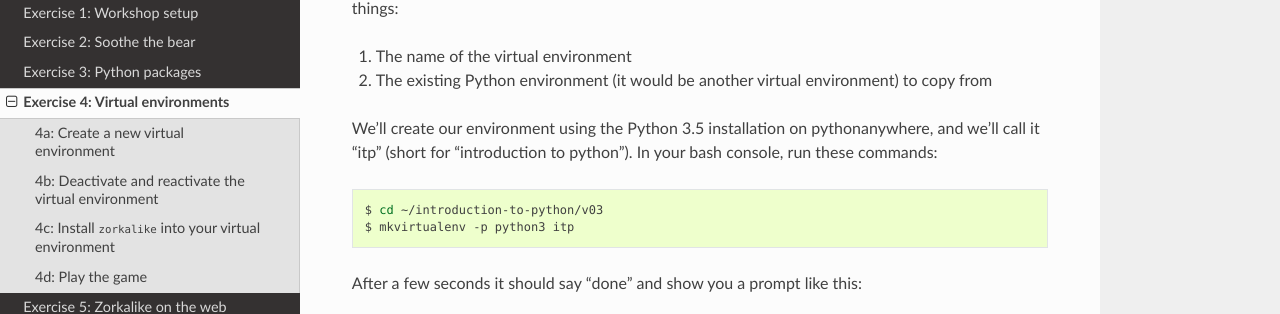
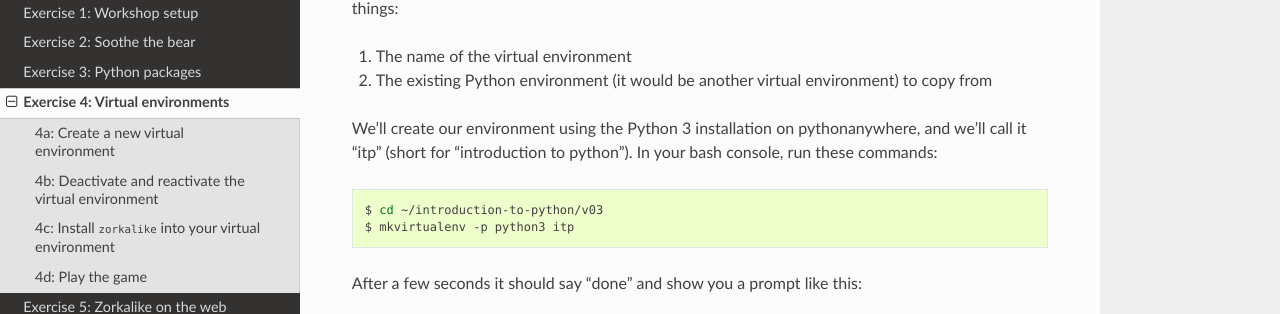
Before and after one commit to sixty-north/introduction-to-python, a Sphinx documentation site: the page built from exercises/source/exercise_4.rst, in a window 1280 px wide and 1400 px high, scrolled down 545 px. Shown: the part 139-453 px from the top of the window. Built offline with Sphinx 7.4.7 and the Read the Docs theme 2.0.0, drawn with Linux system fonts in a browser that asks for light colours; some of the changed text lies outside the part shown.

Commit message:
More clean up from run-through.

```diff
--- a/exercises/source/exercise_4.rst
+++ b/exercises/source/exercise_4.rst
@@ -34,7 +34,7 @@ Before you can use a virtual environment you must first create it. To do this yo
 2. The existing Python environment (it would be another virtual environment) to
    copy from
 
-We'll create our environment using the Python 3.5 installation on
+We'll create our environment using the Python 3 installation on
 pythonanywhere, and we'll call it "itp" (short for "introduction to python"). In your bash console, run these commands:
 
 .. code-block:: bash
--- a/exercises/source/exercise_5.rst
+++ b/exercises/source/exercise_5.rst
@@ -75,7 +75,7 @@ it. From your bash console run this command::
 After this, go back to your "Web" tab and click the reload button.
 
 Once this completes you should be able to point your browser at
-https://<your-user>.pythonanywhere.com and play zorkalike!
+``https://<your-user>.pythonanywhere.com`` and play ``zorkalike``!
 
 5e: Putting kazoos on the web
 =============================
```
Also changed, not shown: other parts of exercises/source/exercise_4.rst (+9 -0 lines).
